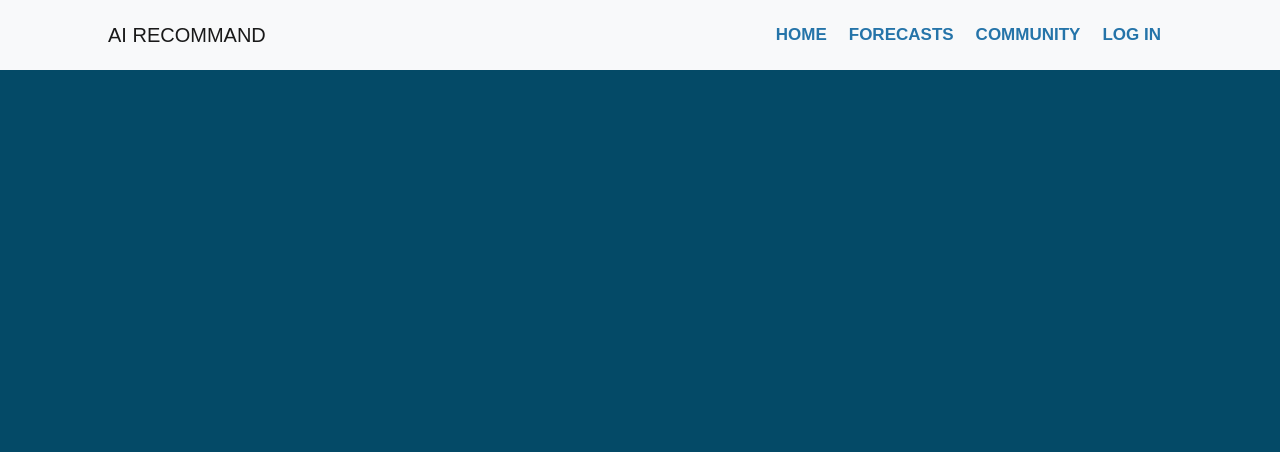
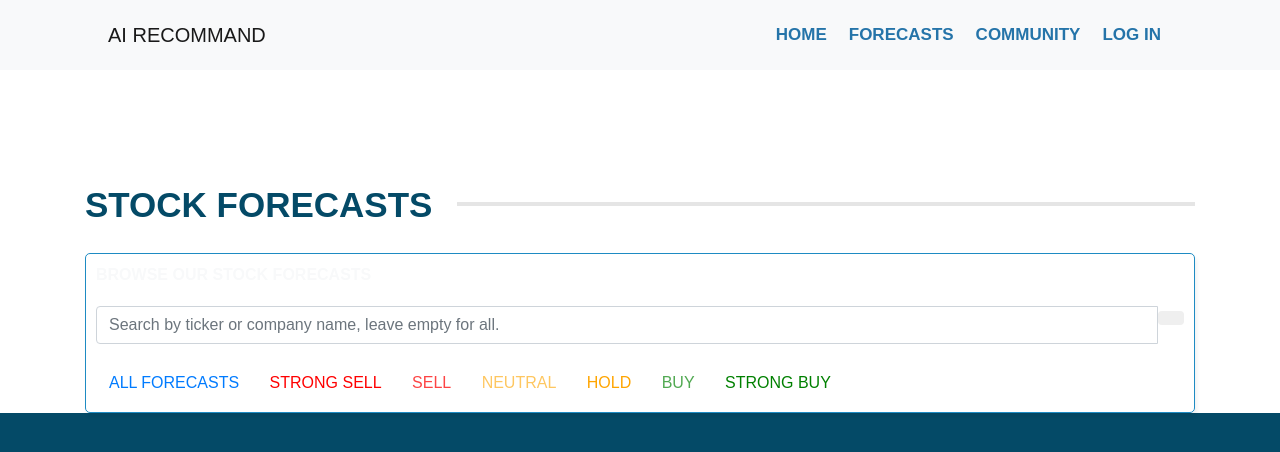
Before and after one commit to Stock-Recommandation-System-based-on-AI/web, a Django app: page //forecasts in a window 1280 px wide. Shown: the top 452 px of the page. Run offline with Django 3.2, Linux system fonts and the light colour scheme; some libraries are stand-ins or nearby versions.

Commit message:
frontend|stock|add forecasts page search-widget

```diff
--- a/backend/stock/templates/stock/forecasts.html
+++ b/backend/stock/templates/stock/forecasts.html
@@ -2,7 +2,87 @@
 {% load static %}
 
 {% block additional_styles %}
+<style>
+  .title {
+  overflow: hidden;
+  text-align: left;
+  margin-top: 100px;
+}
+.title h2 {
+  color: #044A67;
+  font-weight: bold;
+  font-size: 35px;
+  text-transform: uppercase;
+  position: relative;
+  display: inline-block;
+  padding-right: 25px;
+}
+.title h2 ::after {
+  content: '-';
+  font-size: 2px;
+  background: rgba(0, 0, 0, 0.1);
+  color: rgba(0, 0, 0, 0.1);
+  height: 4px;
+  display: block;
+  width: 2000%;
+  position: absolute;
+  right: -2000%;
+  top: 50%;
+}
+.search-widget {
+  border: solid;
+  border-width: 0.5px;
+  border-radius: 5px;
+  border-color:#1E8BC3;
+  padding:10px;
+  width:100%;
+  box-shadow: 2px 4px 4px 0px rgba(5, 5, 5, 0.06);
+}
+label {
+  font-weight: 700;
+  margin-bottom: 20px;
+  max-width: 100%;
+}
+</style>
 {% endblock %}
 
 {% block content %}
+<div class="main-wrapper">
+  <section class="bg-white">
+    <div class="container">
+      <div class="row">
+        <div class="col-md-12">
+          <div class="title">
+            <h2>
+              <a href="{% url 'stock:forecasts' %}" style="color:inherit;text-decoration: none;">Stock Forecasts</a>
+            </h2>
+          </div>
+        </div>
+        <div class="col-md-12">
+          <div class="search-widget">
+            <form id="searchform" method="get" action="">
+              <label for="amount">BROWSE OUR STOCK FORECASTS</label>
+              <div class="input-group search-form" role="form">
+                <input type="text" class="form-control ui-autocomplete-input" name="s" id="txtSearch" value="" placeholder="Search by ticker or company name, leave empty for all." autocomplete="off">
+                <span class="input-group-btn">
+                  <button type="submit" class="btn"><i class="fa fa-search"></i></button>
+                </span>
+              </div>
+            </form>
+
+
+            <a style="margin-top:20px;" href="/stock-forecast-stock-prediction/?&amp;minpercent=-100&amp;maxpercent=100&amp;s=" class="btn "><i class="fa fa-line-chart"></i> ALL FORECASTS</a>
+            <a title="" style="margin-top:20px;color:red;" href="/pricing" class="btn "><i class="fa fa-line-chart"></i>STRONG SELL</a>
+
+            <a title="" style="margin-top:20px;color:#fd4444;" href="/stock-forecast-stock-prediction/?&amp;minpercent=-10&amp;maxpercent=0&amp;s=" class="btn "><i class="fa fa-line-chart"></i> SELL</a>
+            <a title="" style="margin-top:20px;color:#fec761;" href="/stock-forecast-stock-prediction/?&amp;minpercent=0&amp;maxpercent=2&amp;s=" class="btn "><i class="fa fa-line-chart"></i> NEUTRAL</a>
+            <a title="" style="margin-top:20px;color:orange;" href="/stock-forecast-stock-prediction/?&amp;minpercent=2&amp;maxpercent=4&amp;s=" class="btn "><i class="fa fa-line-chart"></i> HOLD</a>
+            <a title="" style="margin-top:20px;color:#51a952;" href="/stock-forecast-stock-prediction/?&amp;minpercent=4&amp;maxpercent=10&amp;s=" class="btn "><i class="fa fa-line-chart"></i> BUY</a>
+            <a title="Delayed by 2 weeks for free users" style="margin-top:20px;color:green;" href="/pricing" class="btn "><i class="fa fa-line-chart"></i> STRONG BUY</a>
+          </div>
+        </div>
+      </div>
+    </div>
+  </section>
+</div>
 {% endblock %}
```
